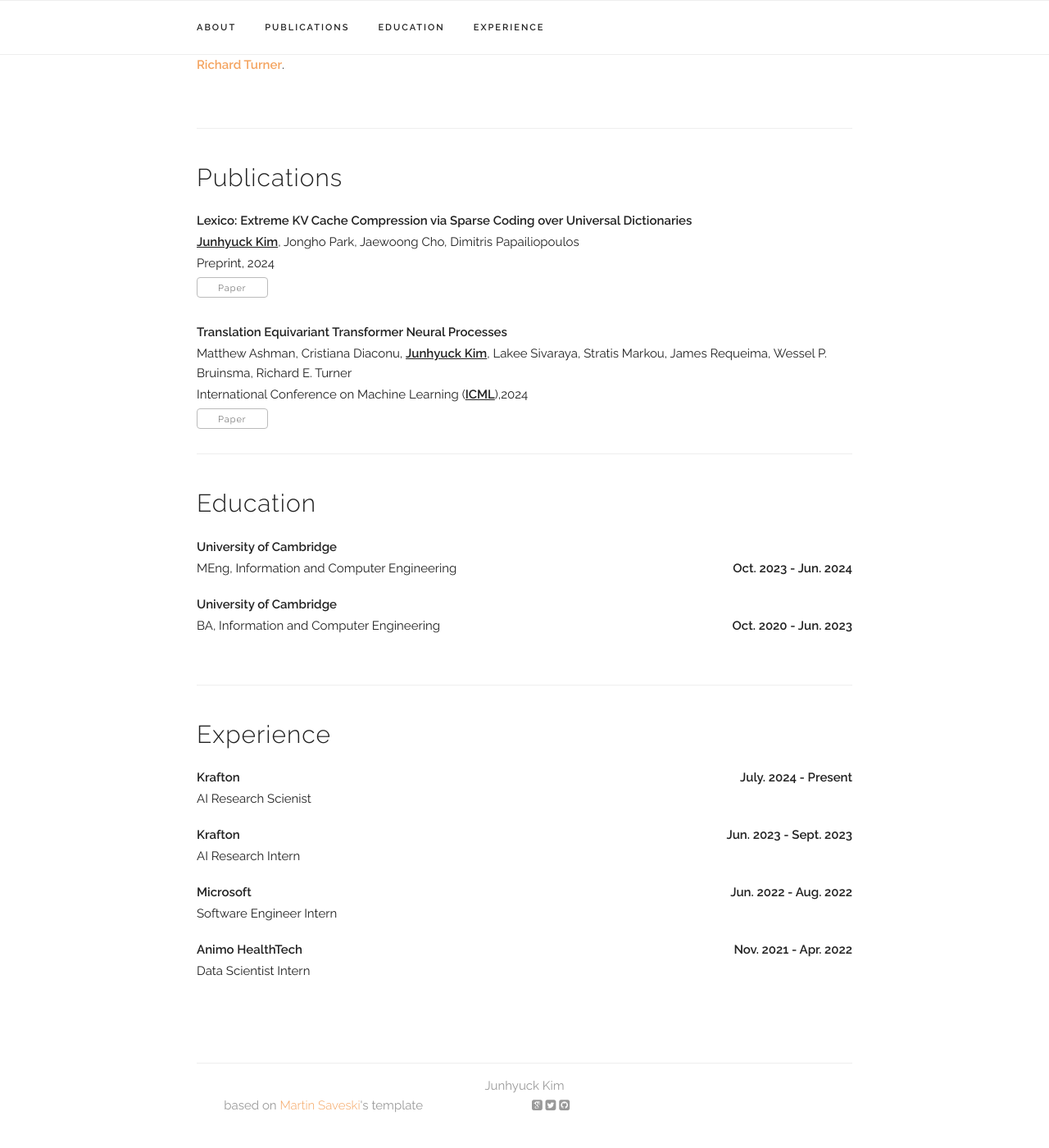
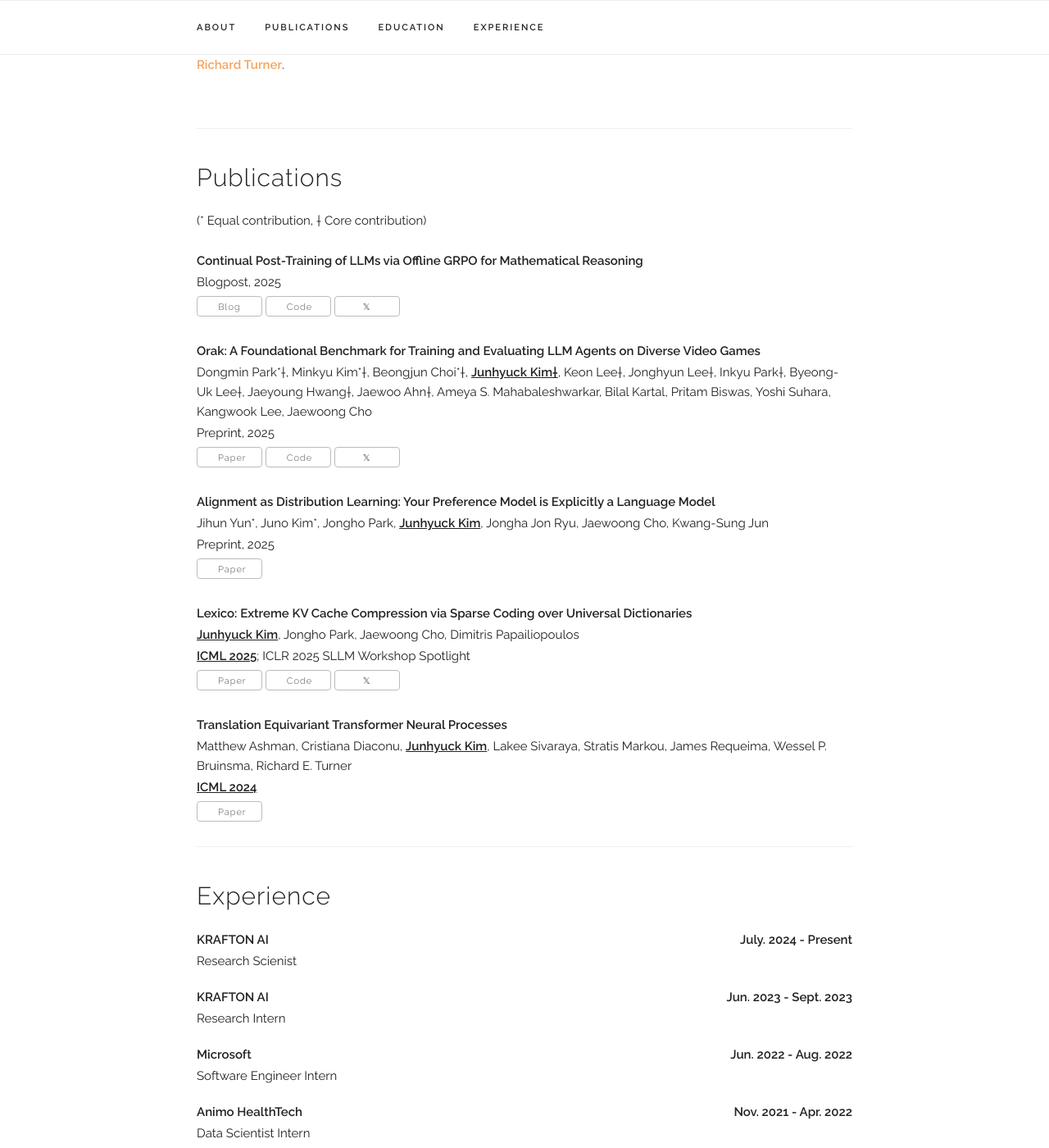
Before and after one commit to jhyuckkim/jhyuckkim.github.io, a Jekyll site: the page built from index.html, in a window 1280 px wide and 1400 px high, scrolled down 491 px. Shown: the whole window at 82% size. Built offline with Jekyll 4.4.1, drawn with Linux system fonts in a browser that asks for light colours; some web fonts are replaced; some of the changed text lies outside the part shown.

Commit message:
Initial commit

```diff
--- a/_data/main_info.yaml
+++ b/_data/main_info.yaml
@@ -1,6 +1,6 @@
 name: "Junhyuck Kim"
-title: "AI Research Scientist"
-dept: "KRAFTON"
+title: "Research Scientist"
+dept: "KRAFTON AI"
 # office: "Coda 1147M"
 email: "j4ckkim [AT] krafton.com"
 profile_pic: "/assets/profile-pics/profile_pic.jpg"
--- a/_data/publications.yaml
+++ b/_data/publications.yaml
@@ -1,12 +1,35 @@
 papers:
+  - title: "Continual Post-Training of LLMs via Offline GRPO for Mathematical Reasoning"
+    venue: "Blogpost, 2025"
+    blog: "https://krafton-ai.github.io/blog/llm_post_training_en/"
+    code: "https://github.com/krafton-ai/Offline-GRPO"
+    twitter: "https://x.com/Kangwook_Lee/status/1949935551701786733"
+    selected: y
+
+  - title: "Orak: A Foundational Benchmark for Training and Evaluating LLM Agents on Diverse Video Games"
+    authors: "Dongmin Park*†, Minkyu Kim*†, Beongjun Choi*†, <b><u>Junhyuck Kim†</u></b>, Keon Lee†, Jonghyun Lee†, Inkyu Park†, Byeong-Uk Lee†, Jaeyoung Hwang†, Jaewoo Ahn†, Ameya S. Mahabaleshwarkar, Bilal Kartal, Pritam Biswas, Yoshi Suhara, Kangwook Lee, Jaewoong Cho"
+    venue: "Preprint, 2025"
+    paper_pdf: "https://arxiv.org/abs/2506.03610"
+    code: "https://github.com/krafton-ai/Orak"
+    twitter: "https://x.com/Kangwook_Lee/status/1930654918576111999"
+    selected: y
+
+  - title: "Alignment as Distribution Learning: Your Preference Model is Explicitly a Language Model"
+    authors: "Jihun Yun*, Juno Kim*, Jongho Park, <b><u>Junhyuck Kim</u></b>, Jongha Jon Ryu, Jaewoong Cho, Kwang-Sung Jun"
+    venue: "Preprint, 2025"
+    paper_pdf: "https://arxiv.org/abs/2506.01523"
+    selected: y
+
   - title: "Lexico: Extreme KV Cache Compression via Sparse Coding over Universal Dictionaries"
     authors: "<b><u>Junhyuck Kim</u></b>, Jongho Park, Jaewoong Cho, Dimitris Papailiopoulos"
-    venue: "Preprint, 2024"
+    venue: "<b><u>ICML 2025</u></b>; ICLR 2025 SLLM Workshop Spotlight"
     paper_pdf: "https://arxiv.org/abs/2412.08890"
+    code: "https://github.com/krafton-ai/lexico"
+    twitter: "https://x.com/DimitrisPapail/status/1921271493574709749"
     selected: y
 
   - title: "Translation Equivariant Transformer Neural Processes"
     authors: "Matthew Ashman, Cristiana Diaconu, <b><u>Junhyuck Kim</u></b>, Lakee Sivaraya, Stratis Markou, James Requeima, Wessel P. Bruinsma, Richard E. Turner"
-    venue: "International Conference on Machine Learning (<b><u>ICML</u></b>),2024"
+    venue: "<b><u>ICML 2024</u></b>"
     paper_pdf: "https://arxiv.org/abs/2406.12409"
     selected: y
--- a/index.html
+++ b/index.html
@@ -6,21 +6,21 @@ layout: default
   <h4>About</h4>
     <p>
       I am a research scientist at
-      <a href="https://www.krafton.ai/">KRAFTON AI</a>, led by
-      <a href="https://kangwooklee.com/">Kangwook Lee</a>. I am also fortunate to
-      collaborate with <a href="https://papail.io/">Dimitris Papailiopoulos</a>
+      <a href="https://www.krafton.ai/" target="_blank">KRAFTON AI</a>, led by
+      <a href="https://kangwooklee.com/" target="_blank">Kangwook Lee</a>. I am also fortunate to
+      collaborate with <a href="https://papail.io/" target="_blank">Dimitris Papailiopoulos</a>
       on exciting research projects.
     </p>
     <p>
-      Previously, I was a Master’s student in the <a href="https://mlg.eng.cam.ac.uk/">Machine Learning Group</a> at Cambridge, where I was supervised by
-      <a href="https://rich-turner-group.github.io/">Richard Turner</a>.
+      Previously, I was a Master's student in the <a href="https://mlg.eng.cam.ac.uk/" target="_blank">Machine Learning Group</a> at Cambridge, where I was supervised by
+      <a href="https://rich-turner-group.github.io/" target="_blank">Richard Turner</a>.
     </p>
 </div>
 
 <!-- ========== PUBLICATIONS ========== -->
 <div class="docs-section" id="publications">
   <h4>Publications</h4>
-  <!-- <p> (*: Equal contribution) </p> -->
+  <p>(* Equal contribution, † Core contribution)</p>
   <div class="tab-content">
     <div class="tab-pane active" id="papers-selected">
       {% assign selected_papers = site.data.publications.papers | where: "selected", "y" %}
@@ -53,27 +53,35 @@ layout: default
               {% endif %}
               <div class="paper-buttons">
                 {% if paper.paper_pdf %}
-                  <a class="button" href="{{ paper.paper_pdf }}" target="_blank">Paper</a>
+                  <a class="button" href="{{ paper.paper_pdf }}" target="_blank" style="width: 80px; text-align: center; display: inline-block;">Paper</a>
                 {% endif %}
 
                 {% if paper.project_page %}
-                  <a class="button" href="{{ paper.project_page }}" target="_blank">Project</a>
+                  <a class="button" href="{{ paper.project_page }}" target="_blank" style="width: 80px; text-align: center; display: inline-block;">Project</a>
+                {% endif %}
+
+                {% if paper.blog %}
+                  <a class="button" href="{{ paper.blog }}" target="_blank" style="width: 80px; text-align: center; display: inline-block;">Blog</a>
                 {% endif %}
 
                 {% if paper.slides %}
-                  <a class="button" href="{{ paper.slides | prepend: site.baseurl }}" target="_blank">Slides</a>
+                  <a class="button" href="{{ paper.slides | prepend: site.baseurl }}" target="_blank" style="width: 80px; text-align: center; display: inline-block;">Slides</a>
                 {% endif %}
 
                 {% if paper.poster %}
-                  <a class="button" href="{{ paper.poster | prepend: site.baseurl }}" target="_blank">Poster</a>
+                  <a class="button" href="{{ paper.poster | prepend: site.baseurl }}" target="_blank" style="width: 80px; text-align: center; display: inline-block;">Poster</a>
                 {% endif %}
 
                 {% if paper.video %}
-                  <a class="button" href="{{ paper.video }}" target="_blank">Video</a>
+                  <a class="button" href="{{ paper.video }}" target="_blank" style="width: 80px; text-align: center; display: inline-block;">Video</a>
                 {% endif %}
 
                 {% if paper.code %}
-                  <a class="button" href="{{ paper.code }}" target="_blank">Code</a>
+                  <a class="button" href="{{ paper.code }}" target="_blank" style="width: 80px; text-align: center; display: inline-block;">Code</a>
+                {% endif %}
+
+                {% if paper.twitter %}
+                  <a class="button" href="{{ paper.twitter }}" target="_blank" style="width: 80px; text-align: center; display: inline-block;">𝕏</a>
                 {% endif %}
               </div>
             </div>
@@ -97,23 +105,23 @@ layout: default
               <p><i>{{ paper.venue }}</i></p>
               <div class="paper-buttons">
                 {% if paper.paper_pdf %}
-                  <a class="button" href="{{ paper.paper_pdf | prepend: site.baseurl }}" target="_blank">Paper</a>
+                  <a class="button" href="{{ paper.paper_pdf | prepend: site.baseurl }}" target="_blank" style="min-width: 80px;">Paper</a>
                 {% endif %}
 
                 {% if paper.slides %}
-                  <a class="button" href="{{ paper.slides | prepend: site.baseurl }}" target="_blank">Slides</a>
+                  <a class="button" href="{{ paper.slides | prepend: site.baseurl }}" target="_blank" style="min-width: 80px;">Slides</a>
                 {% endif %}
 
                 {% if paper.poster %}
-                  <a class="button" href="{{ paper.poster | prepend: site.baseurl }}" target="_blank">Poster</a>
+                  <a class="button" href="{{ paper.poster | prepend: site.baseurl }}" target="_blank" style="min-width: 80px;">Poster</a>
                 {% endif %}
 
                 {% if paper.video %}
-                  <a class="button" href="{{ paper.video }}" target="_blank">Video</a>
+                  <a class="button" href="{{ paper.video }}" target="_blank" style="min-width: 80px;">Video</a>
                 {% endif %}
 
                 {% if paper.code %}
-                  <a class="button" href="{{ paper.code }}" target="_blank">Code</a>
+                  <a class="button" href="{{ paper.code }}" target="_blank" style="min-width: 80px;">Code</a>
                 {% endif %}
               </div>
             </div>
@@ -122,6 +130,27 @@ layout: default
     {% endfor %}
     </div>
 
+</div>
+
+<!-- ========== Experience ========== -->
+<div class="docs-section" id="experience">
+  <h4>Experience</h4>
+        <div class="paper">
+          <p class="title"><b>KRAFTON AI<b style="float:right;">July. 2024 - Present</b></b></p>
+          <p> Research Scienist</p>
+        </div>
+        <div class="paper">
+          <p class="title"><b>KRAFTON AI<b style="float:right;">Jun. 2023 - Sept. 2023</b></b></p>
+          <p> Research Intern</p>
+        </div>
+        <div class="paper">
+          <p class="title"><b>Microsoft<b style="float:right;">Jun. 2022 - Aug. 2022</b></b></p>
+          <p> Software Engineer Intern</p>
+        </div>
+        <div class="paper">
+          <p class="title"><b>Animo HealthTech<b style="float:right;">Nov. 2021 - Apr. 2022</b></b></p>
+          <p> Data Scientist Intern</p>
+        </div>
 </div>
 
 <!-- ========== Education ========== -->
@@ -134,27 +163,6 @@ layout: default
         <div class="paper">
           <p class="title"><b>University of Cambridge</b></p>
           <p> BA, Information and Computer Engineering<b style="float:right;">Oct. 2020 - Jun. 2023</b></p>
-        </div>
-</div>
-
-<!-- ========== Experience ========== -->
-<div class="docs-section" id="experience">
-  <h4>Experience</h4>
-        <div class="paper">
-          <p class="title"><b>Krafton<b style="float:right;">July. 2024 - Present</b></b></p>
-          <p> AI Research Scienist</p>
-        </div>
-        <div class="paper">
-          <p class="title"><b>Krafton<b style="float:right;">Jun. 2023 - Sept. 2023</b></b></p>
-          <p> AI Research Intern</p>
-        </div>
-        <div class="paper">
-          <p class="title"><b>Microsoft<b style="float:right;">Jun. 2022 - Aug. 2022</b></b></p>
-          <p> Software Engineer Intern</p>
-        </div>
-        <div class="paper">
-          <p class="title"><b>Animo HealthTech<b style="float:right;">Nov. 2021 - Apr. 2022</b></b></p>
-          <p> Data Scientist Intern</p>
         </div>
 </div>
 
```
